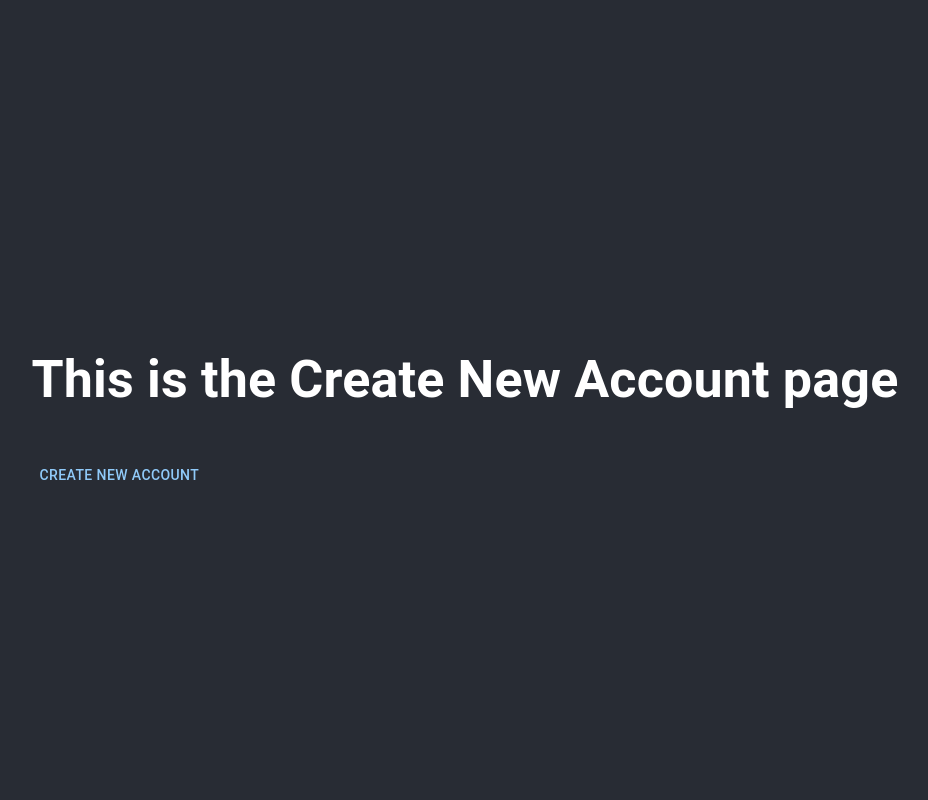
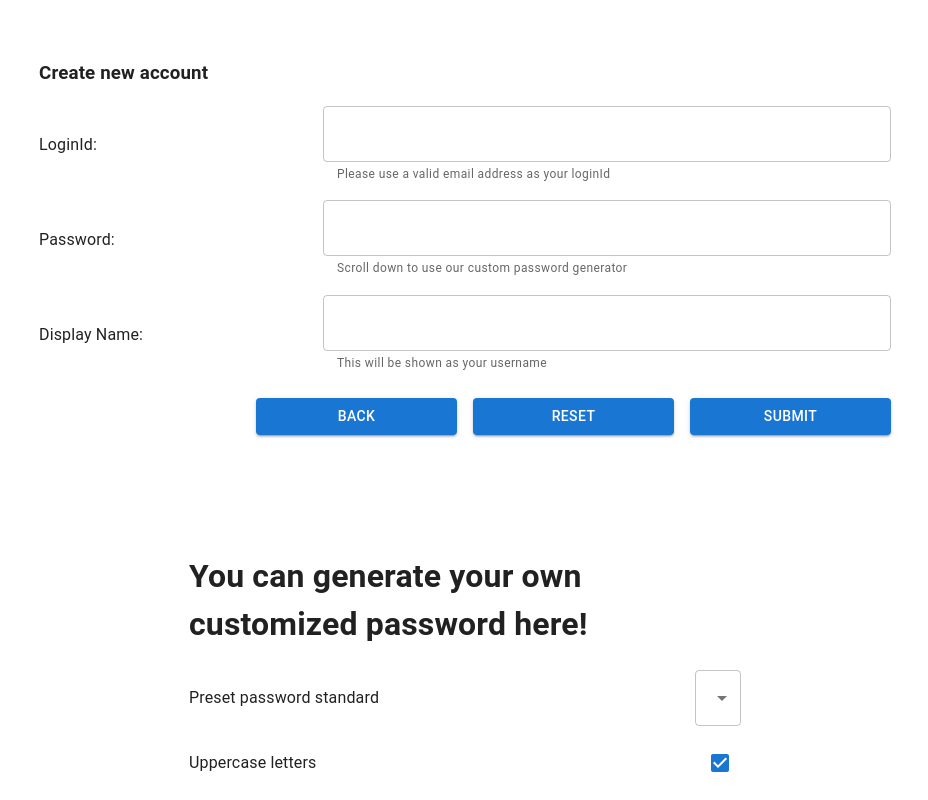
Before and after one commit to yiptsunho/password-manager-fe, a React (Create React App) app: page /createnewaccount in a window 1280 px wide. Shown: the top 800 px of the page, without its empty margins (175-1103 px from the left). Built offline with nearby package versions, Linux system fonts and the light colour scheme.

Commit message:
create new account done

```diff
--- a/src/App.js
+++ b/src/App.js
@@ -74,7 +74,8 @@ function App() {
   }
 
   return (
-    <ThemeProvider theme={darkTheme}>
+    // <ThemeProvider theme={darkTheme}>
+    <>
       <CssBaseline />
       <LoginContext.Provider value={{ isLogin: isLogin, setIsLogin: setIsLogin, refreshToken: refreshToken }}>
         {isLogin ? <NavBar /> : null}
@@ -99,7 +100,8 @@ function App() {
           leftAction={handleClickLogout}
         />
       </LoginContext.Provider>
-    </ThemeProvider >
+    </>
+    // </ThemeProvider >
   );
 }
 
--- a/src/components/UserForm.js
+++ b/src/components/UserForm.js
@@ -1,7 +1,13 @@
 import React, { useState } from 'react';
-import { Box, Grid, Typography, TextField } from '@mui/system';
+import { Button, Grid, Paper, Typography, TextField, MenuItem, Box } from '@mui/material';
+import * as _ from 'lodash';
+import InputAdornment from '@mui/material/InputAdornment';
+import IconButton from '@mui/material/IconButton';
+import Visibility from '@mui/icons-material/Visibility';
+import VisibilityOff from '@mui/icons-material/VisibilityOff';
+import { Navigate, useNavigate } from 'react-router-dom';
 
-function UserForm() {
+function UserForm(props) {
     const { data, handleSubmit, formTitle } = props;
     const [form, setForm] = useState(data ?? {
         loginId: '',
@@ -9,6 +15,7 @@ function UserForm() {
         displayName: ''
     });
     const [showPassword, setShowPassword] = useState(false)
+    const navigate = useNavigate()
 
     const handleChange = (fieldName, value) => {
         let newData = _.cloneDeep(form)
@@ -18,16 +25,19 @@ function UserForm() {
 
     const handleReset = () => {
         setForm({
-            appName: '',
             loginId: '',
             password: '',
-            category: ''
+            displayName: ''
         });
         setShowPassword(false)
     }
 
     const handleClickVisibility = () => {
         setShowPassword(!showPassword)
+    }
+
+    const handleBack = () => {
+        navigate("/")
     }
 
 
@@ -56,6 +66,7 @@ function UserForm() {
                                 onChange={(e) => handleChange(e.target.name, e.target.value)}
                                 name="loginId"
                                 value={form.loginId}
+                                helperText={data ?? "Please use a valid email address as your loginId"}
                             />
                         </Grid>
                     </Grid>
@@ -72,20 +83,20 @@ function UserForm() {
                                 type={showPassword ? 'text' : 'password'}
                                 onChange={(e) => handleChange(e.target.name, e.target.value)}
                                 name="password"
-                                helperText="Scroll down to use our custom password generator"
+                                helperText={data ?? "Scroll down to use our custom password generator"}
                                 value={form.password}
-                                InputProps={{
-                                    endAdornment:
-                                        <InputAdornment position="end" >
-                                            <IconButton
-                                                aria-label="toggle password visibility"
-                                                onClick={handleClickVisibility}
-                                                edge="end"
-                                            >
-                                                {showPassword ? <VisibilityOff /> : <Visibility />}
-                                            </IconButton>
-                                        </InputAdornment>
-                                }}
+                            // InputProps={{
+                            //     endAdornment:
+                            //         <InputAdornment position="end" >
+                            //             <IconButton
+                            //                 aria-label="toggle password visibility"
+                            //                 onClick={handleClickVisibility}
+                            //                 edge="end"
+                            //             >
+                            //                 {showPassword ? <VisibilityOff /> : <Visibility />}
+                            //             </IconButton>
+                            //         </InputAdornment>
+                            // }}
                             />
                         </Grid>
                     </Grid>
@@ -102,7 +113,7 @@ function UserForm() {
                                 onChange={(e) => handleChange(e.target.name, e.target.value)}
                                 name="displayName"
                                 value={form.displayName}
-                                helperText="This will be shown as your username"
+                                helperText={data ?? "This will be shown as your username"}
                             />
                         </Grid>
                     </Grid>
@@ -112,13 +123,28 @@ function UserForm() {
                         <Button
                             fullWidth
                             variant="contained"
-                            onClick={handleReset}>Reset</Button>
+                            onClick={handleBack}
+                        >
+                            Back
+                        </Button>
                     </Grid>
                     <Grid item md={3}>
                         <Button
                             fullWidth
                             variant="contained"
-                            onClick={() => handleSubmit(form)}>Submit</Button>
+                            onClick={handleReset}
+                        >
+                            Reset
+                        </Button>
+                    </Grid>
+                    <Grid item md={3}>
+                        <Button
+                            fullWidth
+                            variant="contained"
+                            onClick={() => handleSubmit(form)}
+                        >
+                            Submit
+                        </Button>
                     </Grid>
                 </Grid>
             </Grid>
--- a/src/pages/CreateNewAccount.js
+++ b/src/pages/CreateNewAccount.js
@@ -3,6 +3,14 @@ import React, { useState, useRef } from 'react';
 import { useNavigate } from 'react-router-dom';
 import { createNewAccount } from '../apis/UserApi'
 import CustomDialog from '../components/CustomDialog';
+import UserForm from '../components/UserForm';
+import { USER } from '../utils/Constants';
+import { createTheme, ThemeProvider } from '@mui/material/styles';
+import CssBaseline from '@mui/material/CssBaseline';
+import Container from '@mui/material/Container';
+import GeneratePassword from '../components/GeneratePassword';
+
+const theme = createTheme();
 
 function CreateNewAccount() {
     const navigate = useNavigate()
@@ -11,17 +19,65 @@ function CreateNewAccount() {
     const dialogContent = useRef('')
     const dialogRightAction = useRef('')
 
+    const handleSubmitCreateUser = (form) => {
+        const { loginId, password, displayName } = form;
+
+        const { isValid, errMsg } = validate(form)
+        if (isValid) {
+            const params = {
+                loginId: loginId,
+                password: password,
+                displayName: displayName
+            }
+
+            createNewAccount(params, setOpenDialog, dialogTitle, dialogContent, dialogRightAction, navigate)
+
+        } else {
+
+            setOpenDialog(true)
+            dialogTitle.current = USER.WARNING
+            dialogContent.current = errMsg
+
+        }
+    }
+
+    const validate = (userDetails) => {
+        let isValid = true
+        let errMsg = ''
+        const { loginId, password, displayName } = userDetails
+
+        if (!loginId.trim() || !password.trim() || !displayName.trim()) {
+            isValid = false
+            errMsg = 'Please input all mandatory field(s)'
+        }
+
+        return ({ isValid, errMsg })
+    }
+
     const handleCreateNewAccount = (params) => {
         createNewAccount(params, setOpenDialog, dialogTitle, dialogContent, dialogRightAction, navigate)
     }
 
     return (
-        <div className="App-header">
-            <div className="container">
-                <h1>This is the Create New Account page</h1>
-                <Button onClick={() => handleCreateNewAccount()}>
+        <ThemeProvider theme={theme}>
+            <Container maxWidth="md">
+                <CssBaseline />
+                {/* <h1>This is the Create New Account page</h1>
+                <Button onClick={() => setOpenDialog(true)}>
                     Create New Account
-                </Button>
+                </Button> */}
+                <UserForm
+                    handleSubmit={handleSubmitCreateUser}
+                    formTitle='Create new account'
+                />
+                <br />
+                <br />
+                <br />
+                <br />
+                <Container maxWidth="sm">
+                    <h1>You can generate your own customized password here!</h1>
+                    <GeneratePassword />
+                </Container>
                 <CustomDialog
                     open={openDialog}
                     setOpen={setOpenDialog}
@@ -31,8 +87,8 @@ function CreateNewAccount() {
                     rightAction={dialogRightAction.current}
                     leftLabel='Cancel'
                 />
-            </div>
-        </div>
+            </Container>
+        </ThemeProvider>
     )
 }
 
--- a/src/utils/Constants.js
+++ b/src/utils/Constants.js
@@ -13,6 +13,10 @@ export const PASSWORD = {
     WARNING: 'Warning'
 }
 
+export const USER = {
+    WARNING: 'Warning'
+}
+
 export const CHAR = {
     UPPERCASE: "ABCDEFGHIJKLMNOPQRSTUVWXYZ",
     LOWERCASE: "abcdefghijklmnopqrstuvwxyz",
```
